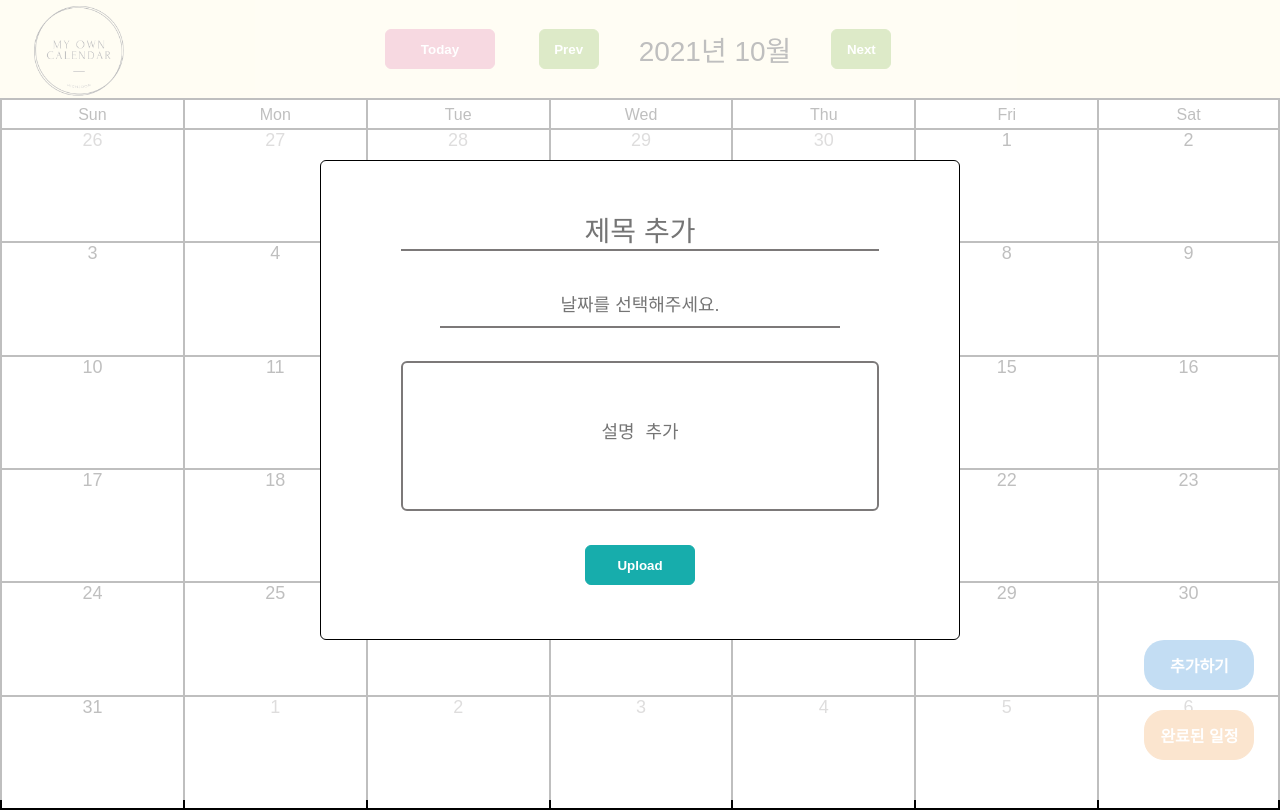
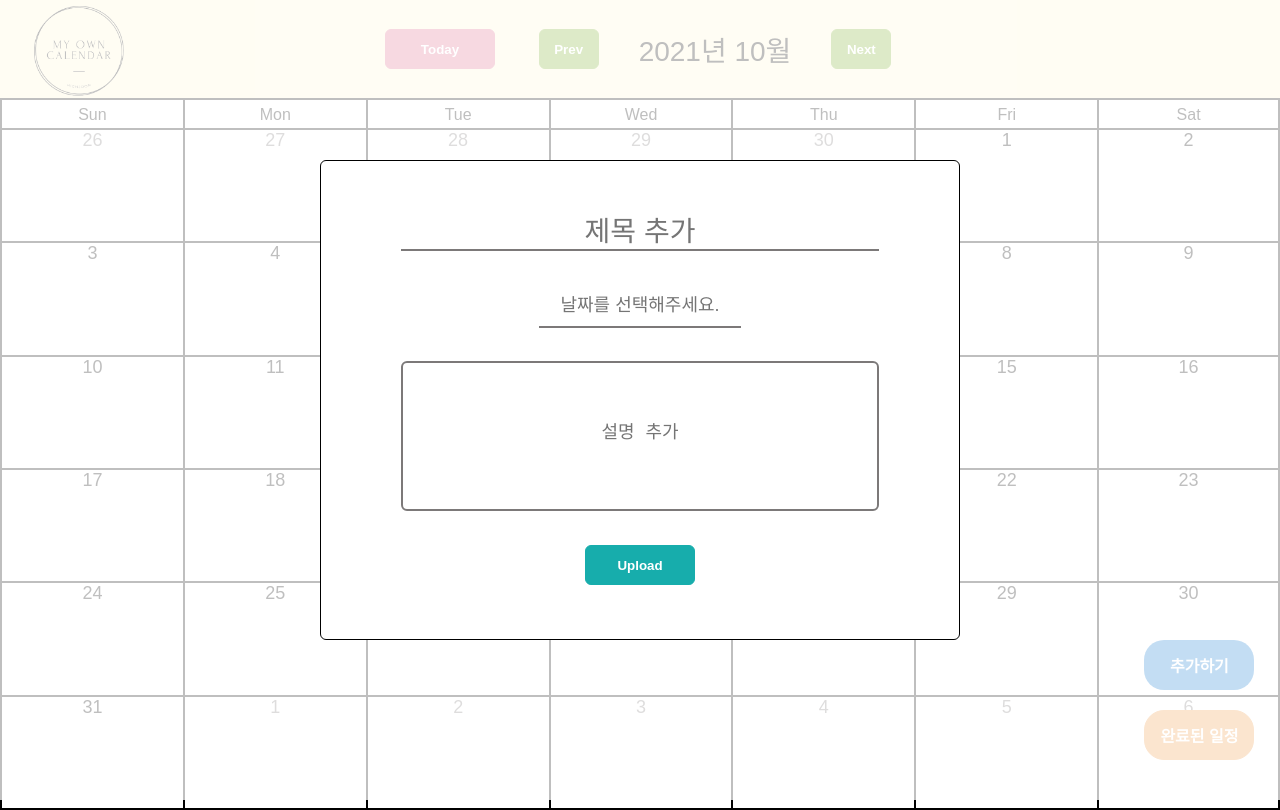
Before and after one commit to highjoon/My-Own-Calendar, a React (Create React App) app: page / in a window 1280 px wide. Both pictures are taken after a click on the button "추가하기". Built offline with nearby package versions, Linux system fonts and the light colour scheme; no server answers; the database is empty.

Commit message:
Upload Modal width 수정

```diff
--- a/src/components/UploadModal.js
+++ b/src/components/UploadModal.js
@@ -73,7 +73,7 @@ const UploadModal = (props) => {
 };
 
 const UploadDate = styled(DatePicker)`
-    width: 400px;
+    width: 80%;
     text-align: center;
     font-size: var(--font-regular);
     outline: none;
```
